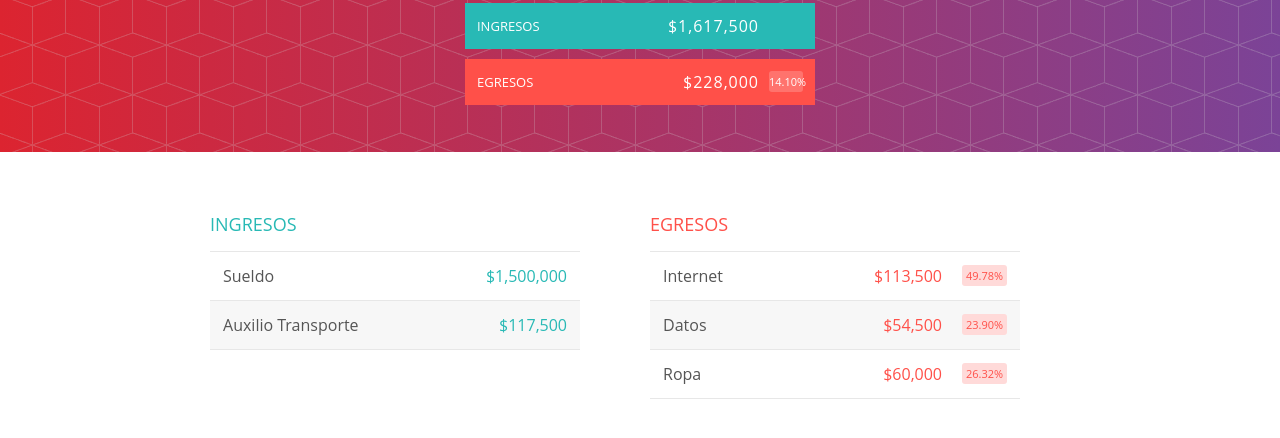
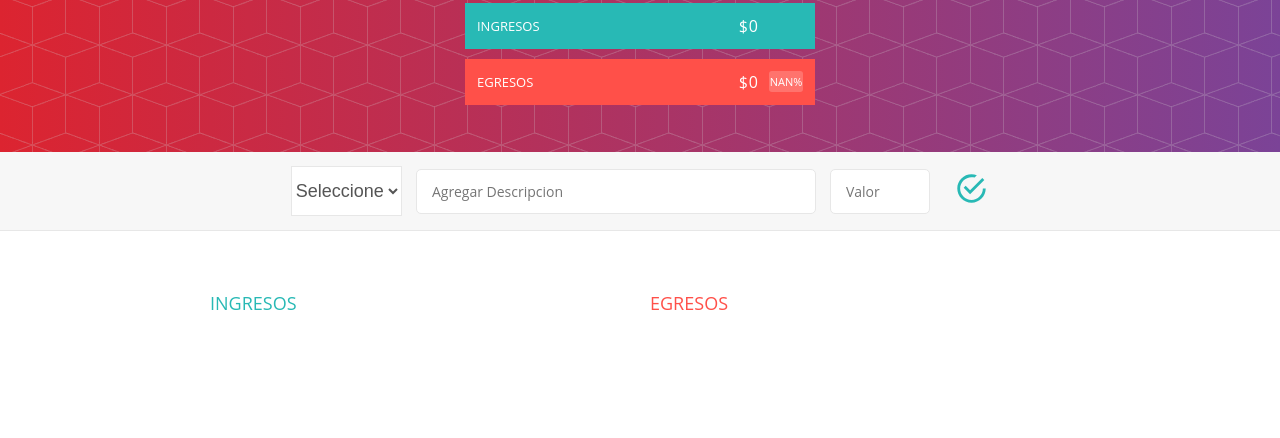
Before and after one commit to Rammsteinlion/AppPresupuest.github.io, a plain HTML site: page index.html in a window 1280 px wide. Shown: the part 168-606 px from the top of the page. Drawn offline with nearby package versions, Linux system fonts and the light colour scheme.

Commit message:
Ajustes final, proyecto finalizado version 1

```diff
--- a/css/style.css
+++ b/css/style.css
@@ -118,9 +118,9 @@ body {
 }
 
 .agregar_tipo {
-  width: 55px;
+  /*width: 70px;*/
   border: 1px solid #e7e7e7;
-  height: 44px;
+  height: 50px;
   font-size: 18px;
   color: inherit;
   background-color: #fff;
--- a/index.html
+++ b/index.html
@@ -34,6 +34,25 @@
         </div>
     </div>
 
+  <form id="forma" onsubmit="return false;">
+    <div class="agregar">
+        <div class="agregar_contenedor">
+            <select name="" id="tipo" class="agregar_tipo">
+                <option value="" selected>Seleccione</option>
+                <option id="tipo" value="ingreso">Ingreso</option>
+                <option id="tipo" value="egreso">Egreso</option>
+            </select>
+            <input type="text" class="agregar_descripcion"
+            placeholder="Agregar Descripcion" id="descripcion"/>
+            <input type="number" class="agregar_valor"
+            placeholder="Valor" id="valor" step="any" />
+            <button class="agregar_btn" onclick="agregarDato()">
+                <ion-icon name="checkmark-circle-outline"></ion-icon>
+            </button>
+        </div>
+    </div>
+  </form>
+
 <div class="contenedor limpiarEstilos">
         <div class="ingreso">
             <h2 class='ingreso_titulo'>Ingresos</h2>
--- a/js/app.js
+++ b/js/app.js
@@ -1,13 +1,10 @@
 const ingresos = [
-    new Ingreso('Sueldo', 1500000),
-    new Ingreso('Auxilio Transporte', 117500)
+    //new Ingreso('Sueldo', 1500000)
 ];
 
 
 const egresos = [
-    new Egreso('Internet', 113500),
-    new Egreso('Datos', 54500),
-    new Egreso('Ropa', 60000)
+    //new Egreso('Internet', 113500)
 ];
 
 let cargarApp = () => {
@@ -89,6 +86,7 @@ const eliminarEgresos = (id) =>{
     egresos.splice(indiceEliminar,1);
     cargarCabecero();
     cargarEgresos();
+
 }
 const cargarEgresos =() =>{
     let egresoshtml = '';
@@ -114,3 +112,26 @@ const crearEgreso= (egreso) =>{
 </div>`;
 return egresohtml;
 }
+
+const agregarDato = () =>{
+    let forma = document.forms['forma'];
+    let tipo = forma['tipo'];
+    let descripcion = forma['descripcion'];
+    let valor = forma['valor'];
+
+    if(descripcion.value !=='' && valor.value !==''){
+        if(tipo.value === 'ingreso'){
+            //Number(valor.value) convierte en numerico un string
+            //+valor.value convierte en numerico un string
+            ingresos.push(new Ingreso(descripcion.value, +valor.value));
+            cargarCabecero();
+            cargarIngresos();
+            this.forma.reset();
+        }else if(tipo.value === 'egreso'){
+            egresos.push(new Egreso(descripcion.value,+valor.value));
+            cargarCabecero();
+            cargarEgresos();
+            this.forma.reset();
+        }
+    }
+}
```
